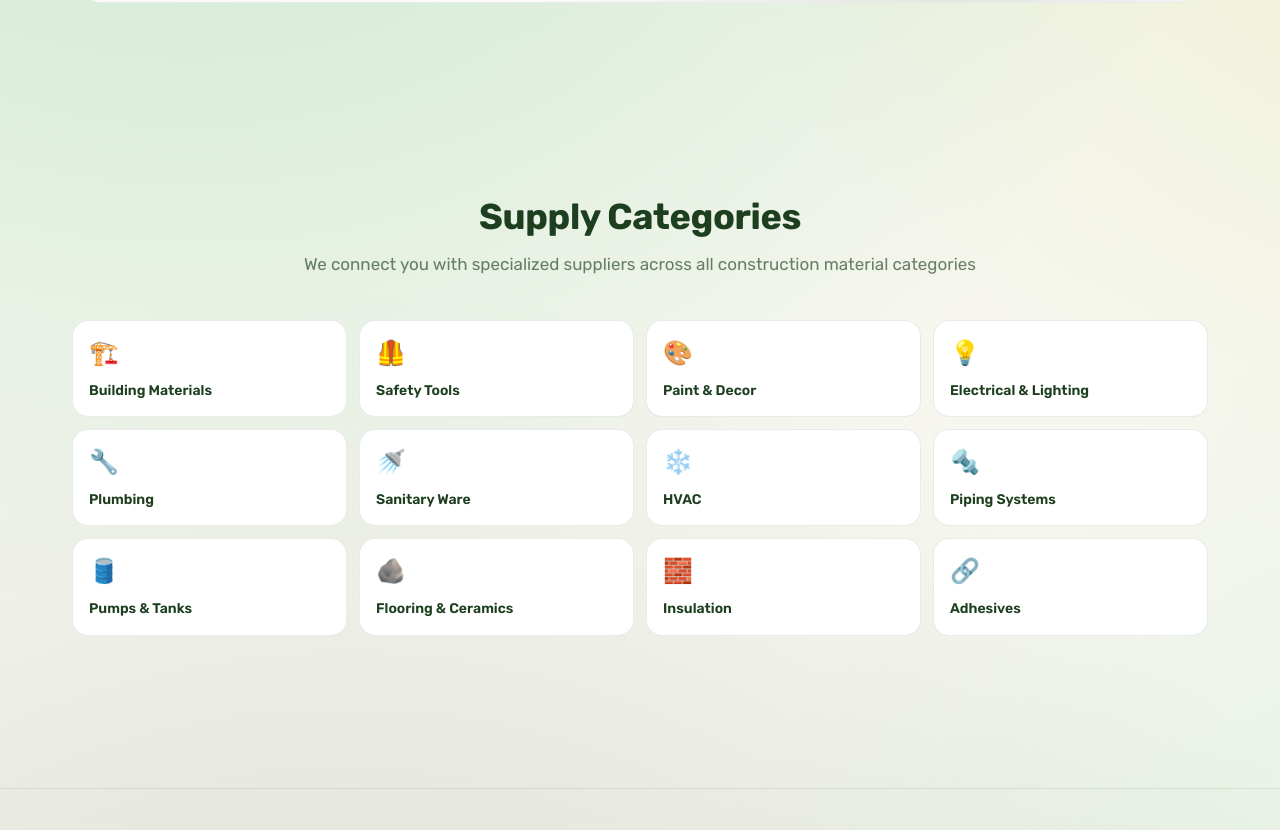
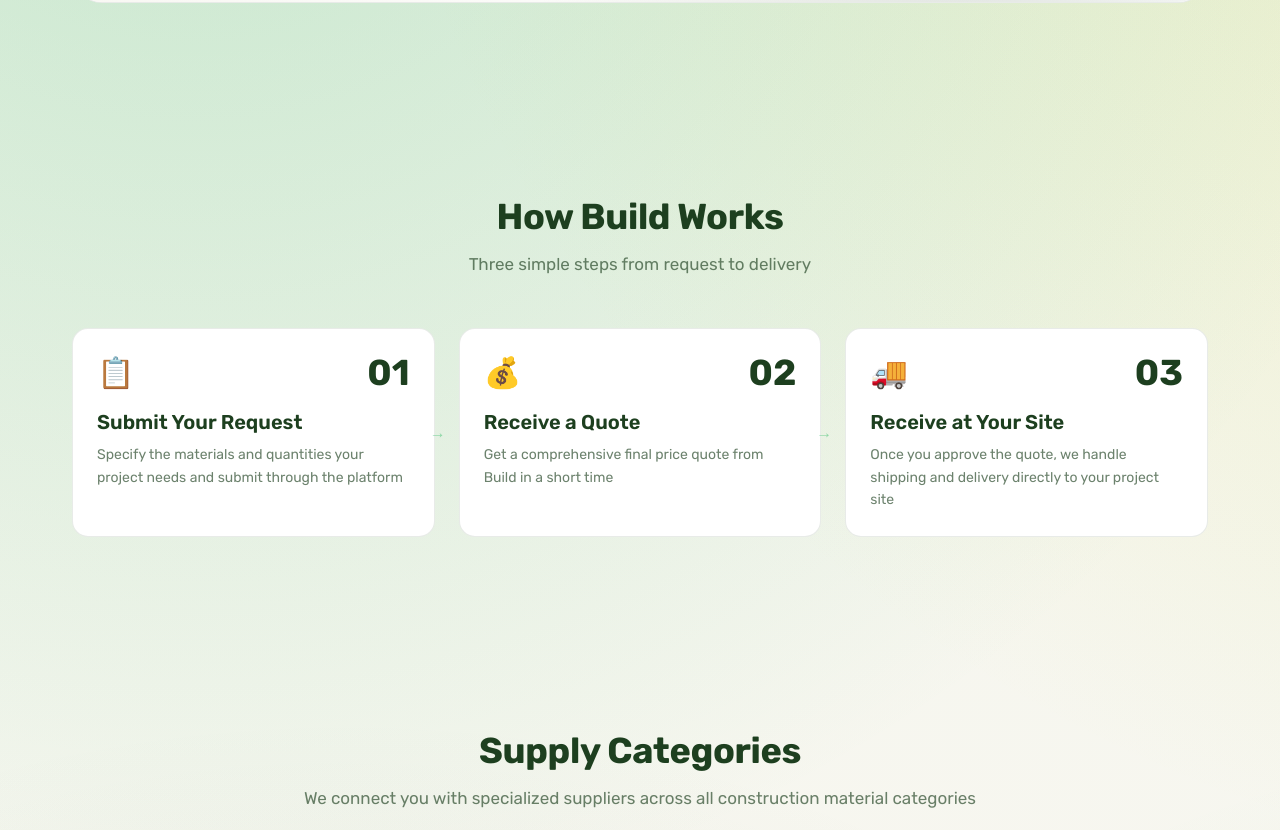
Before and after one commit to sulaimanalsuqub/buildsaudi, a Next.js app: page / in a window 1280 px wide. Shown: the part 798-1628 px from the top of the page. Built offline with nearby package versions, Linux system fonts and the light colour scheme.

Commit message:
feat: add how it works section to home page
Added a 3-step section showing the client journey: submit request,
receive quote, receive delivery. Bilingual support (AR/EN) with RTL.

Co-Authored-By: Claude <noreply@anthropic.com>

```diff
--- a/components/sections/home-content.tsx
+++ b/components/sections/home-content.tsx
@@ -88,6 +88,51 @@ export function HomeContent({ isRtl = false }: HomeContentProps) {
     categoriesSub: isRtl
       ? "نربطك بالموردين المتخصصين في كل فئة من فئات مواد البناء"
       : "We connect you with specialized suppliers across all construction material categories",
+    howTitle: isRtl ? "كيف يعمل بيلد؟" : "How Build Works",
+    howSub: isRtl
+      ? "ثلاث خطوات بسيطة من الطلب إلى التسليم"
+      : "Three simple steps from request to delivery",
+    steps: isRtl
+      ? [
+          {
+            number: "01",
+            title: "أرسل طلبك",
+            desc: "حدد المواد والكميات التي يحتاجها مشروعك وأرسل الطلب عبر المنصة",
+            icon: "📋",
+          },
+          {
+            number: "02",
+            title: "استلم عرض السعر",
+            desc: "يصلك عرض سعر نهائي وشامل من بيلد خلال وقت قصير",
+            icon: "💰",
+          },
+          {
+            number: "03",
+            title: "استلم موادك في الموقع",
+            desc: "بعد الموافقة على العرض، نتولى الشحن والتوصيل مباشرة إلى موقع مشروعك",
+            icon: "🚚",
+          },
+        ]
+      : [
+          {
+            number: "01",
+            title: "Submit Your Request",
+            desc: "Specify the materials and quantities your project needs and submit through the platform",
+            icon: "📋",
+          },
+          {
+            number: "02",
+            title: "Receive a Quote",
+            desc: "Get a comprehensive final price quote from Build in a short time",
+            icon: "💰",
+          },
+          {
+            number: "03",
+            title: "Receive at Your Site",
+            desc: "Once you approve the quote, we handle shipping and delivery directly to your project site",
+            icon: "🚚",
+          },
+        ],
   };
 
   return (
@@ -150,6 +195,53 @@ export function HomeContent({ isRtl = false }: HomeContentProps) {
         </Container>
       </section>
 
+      {/* How It Works Section */}
+      <section className="section-pad bg-transparent" dir={isRtl ? "rtl" : "ltr"}>
+        <Container>
+          <motion.div
+            initial={{ opacity: 0, y: 20 }}
+            whileInView={{ opacity: 1, y: 0 }}
+            viewport={{ once: true }}
+            transition={{ duration: 0.45 }}
+          >
+            <div className="mb-12 text-center">
+              <h2 className="type-section-title mx-auto text-brand-dark">{t.howTitle}</h2>
+              <p className="type-body mx-auto mt-3 text-brand-dark/65">{t.howSub}</p>
+            </div>
+
+            <div className="grid gap-6 md:grid-cols-3">
+              {t.steps.map((step, index) => (
+                <motion.div
+                  key={step.number}
+                  initial={{ opacity: 0, y: 16 }}
+                  whileInView={{ opacity: 1, y: 0 }}
+                  viewport={{ once: true }}
+                  transition={{ duration: 0.35, delay: index * 0.1 }}
+                  className="surface-card relative flex flex-col gap-4 rounded-2xl p-6"
+                >
+                  <div className="flex items-center justify-between">
+                    <span className="text-3xl">{step.icon}</span>
+                    <span className="text-4xl font-bold text-brand-dark/8 select-none">{step.number}</span>
+                  </div>
+                  <div>
+                    <h3 className="type-card-title text-brand-dark">{step.title}</h3>
+                    <p className="type-small mt-2 text-brand-dark/65 leading-relaxed">{step.desc}</p>
+                  </div>
+                  {index < t.steps.length - 1 && (
+                    <div
+                      aria-hidden="true"
+                      className="absolute -end-3 top-1/2 hidden -translate-y-1/2 text-brand-primary/40 md:block"
+                    >
+                      {isRtl ? "←" : "→"}
+                    </div>
+                  )}
+                </motion.div>
+              ))}
+            </div>
+          </motion.div>
+        </Container>
+      </section>
+
       {/* Categories Section */}
       <section className="section-pad bg-transparent" dir={isRtl ? "rtl" : "ltr"}>
         <Container>
```
